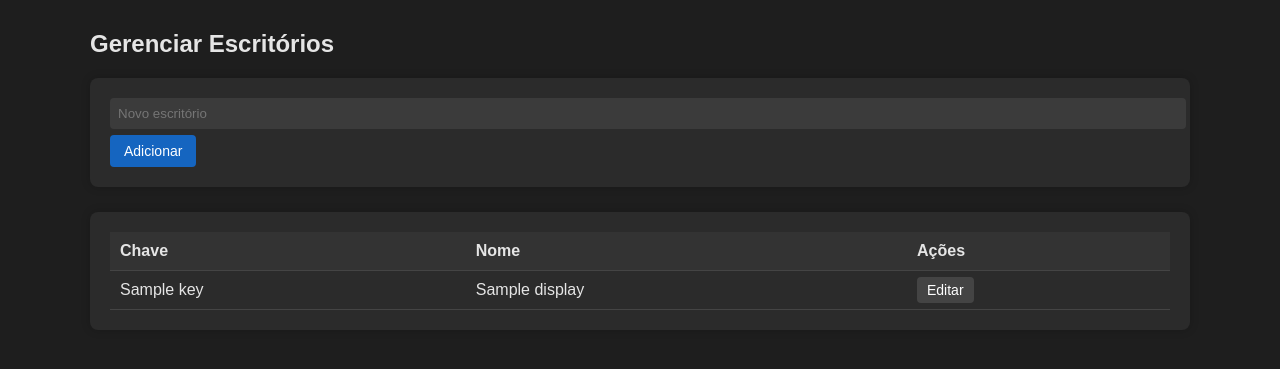
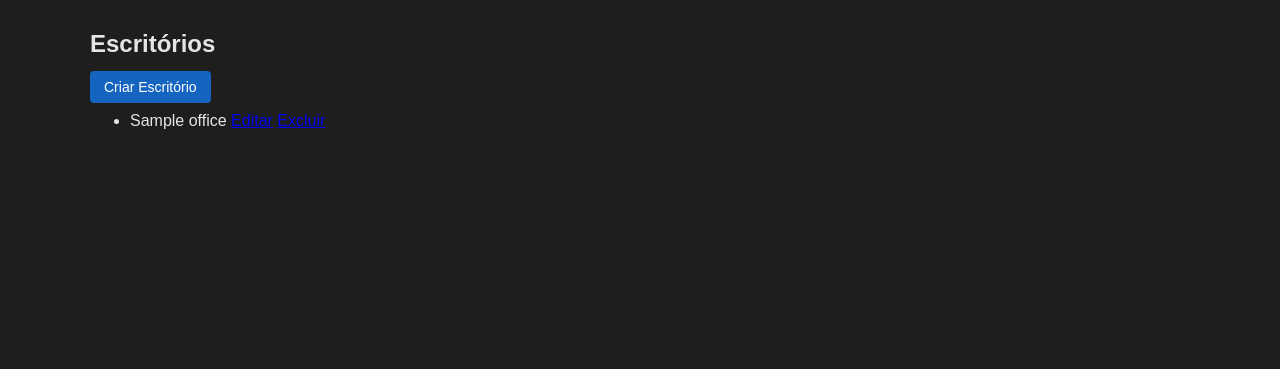
Before and after one commit to bponedev/CLIENTE, a Flask app: template templates/offices.html in a window 1280 px wide. Shown: the part 18-387 px from the top of the page. Run offline with Flask 3, Linux system fonts and the light colour scheme; the template is opened without the code that fills it: most values are stand-ins (such as "Sample title", 1, 10 or a date in 2020).

Commit message:
Update offices.html

```diff
--- a/templates/offices.html
+++ b/templates/offices.html
@@ -1,51 +1,18 @@
 {% extends "base.html" %}
 {% block content %}
 
-<h2>Gerenciar Escritórios</h2>
+<h2>Escritórios</h2>
 
-<div class="card">
+<a href="{{ url_for('offices_create') }}" class="btn-primary">Criar Escritório</a>
 
-    <form method="POST" action="{{ url_for('offices.create') }}" class="form-inline">
-        <input type="text" name="office_name" placeholder="Novo escritório" required>
-        <button class="btn-primary">Adicionar</button>
-    </form>
-
-</div>
-
-<div class="card">
-<table class="main-table">
-    <thead>
-        <tr>
-            <th>Chave</th>
-            <th>Nome</th>
-            <th>Ações</th>
-        </tr>
-    </thead>
-
-    <tbody>
+<ul>
     {% for o in offices %}
-        <tr>
-            <td>{{ o.key }}</td>
-            <td>{{ o.display }}</td>
-
-            <td>
-                <a class="btn-small" href="{{ url_for('offices.edit', office_key=o.key) }}">Editar</a>
-
-                {% if current_user.role == "ADMIN" and o.key != "CENTRAL" %}
-                <form method="POST" action="{{ url_for('offices.delete') }}" class="inline">
-                    <input type="hidden" name="office_key" value="{{ o.key }}">
-                    <button class="btn-small btn-danger" onclick="return confirm('Excluir escritório?')">
-                        Excluir
-                    </button>
-                </form>
-                {% endif %}
-            </td>
-
-        </tr>
+        <li>
+            {{ o.nome }}
+            <a href="{{ url_for('offices_edit', office_id=o.id) }}">Editar</a>
+            <a href="{{ url_for('offices_delete', office_id=o.id) }}">Excluir</a>
+        </li>
     {% endfor %}
-    </tbody>
-
-</table>
-</div>
+</ul>
 
 {% endblock %}
```
